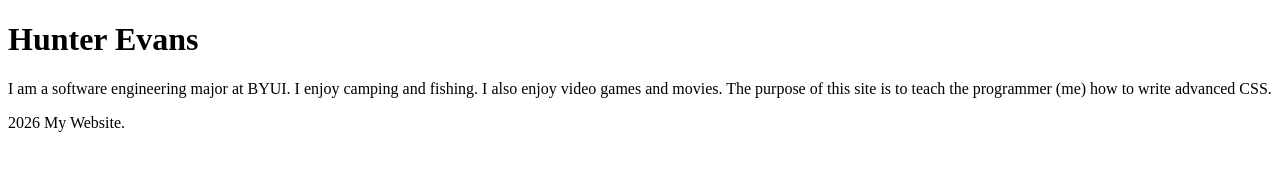
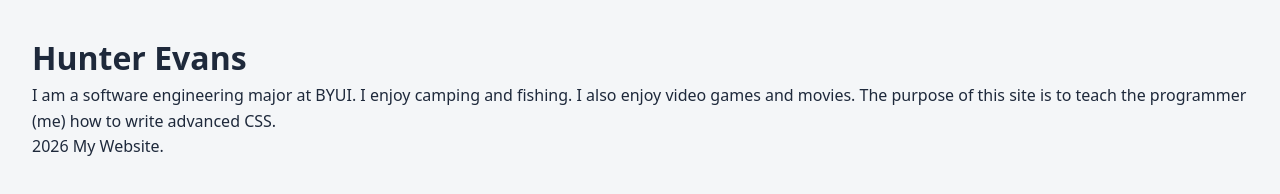
Before and after one commit to hunterevans0/wdd331-practice, a plain HTML site: page index.html in a window 1280 px wide. Drawn offline with Linux system fonts and the light colour scheme.

Commit message:
stylesheet and README

```diff
--- /dev/null
+++ b/css/main.css
@@ -0,0 +1,30 @@
+*,
+*::before,
+*::after {
+    box-sizing: border-box;
+    margin: 0;
+    padding: 0;
+}
+:root {
+    --color-bg: #f4f6f8;
+    --color-text: #1e293b;
+    --color-primary: #006eb6;
+    --color-primary-hover: #004f7f;
+    --space-sm: 0.5rem;
+    --space-md: 1rem;
+    --space-lg: 2rem;
+    --font-body: system-ui, -apple-system, sans-serif;
+}
+body {
+    font-family: var(--font-body);
+    color: var(--color-text);
+    background-color: var(--color-bg);
+    line-height: 1.6;
+    padding: var(--space-lg);
+}
+a {
+    color: var(--color-primary);
+}
+a:hover {
+    color: var(--color-primary-hover);
+}
--- a/index.html
+++ b/index.html
@@ -4,7 +4,7 @@
     <meta charset="UTF-8">
     <meta name="viewport" content="width=device-width, initial-scale=1.0">
     <title>Hunter Evans - Practice Site</title>
-    <link rel="stylesheet" href="">
+    <link rel="stylesheet" href="css/main.css">
 </head>
 <body>
     <header>
```
Also changed, not shown: README.md.
